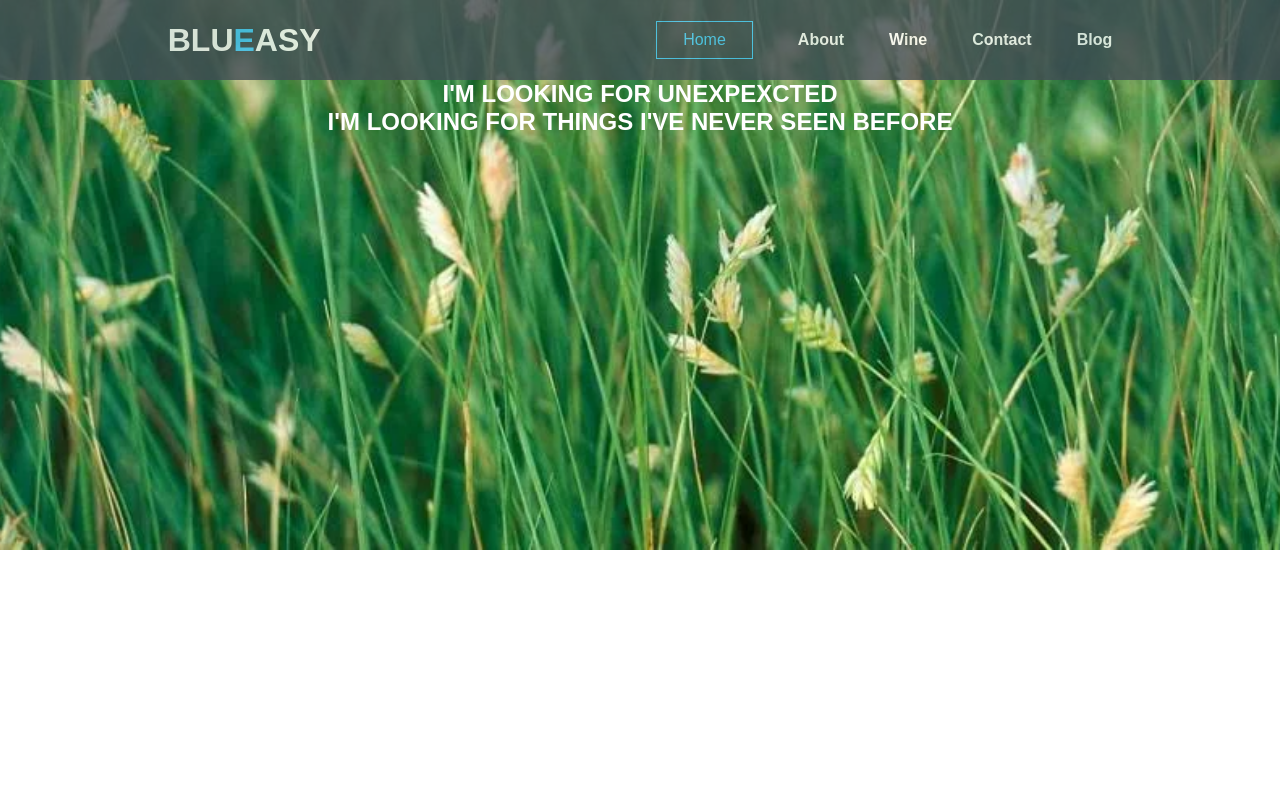
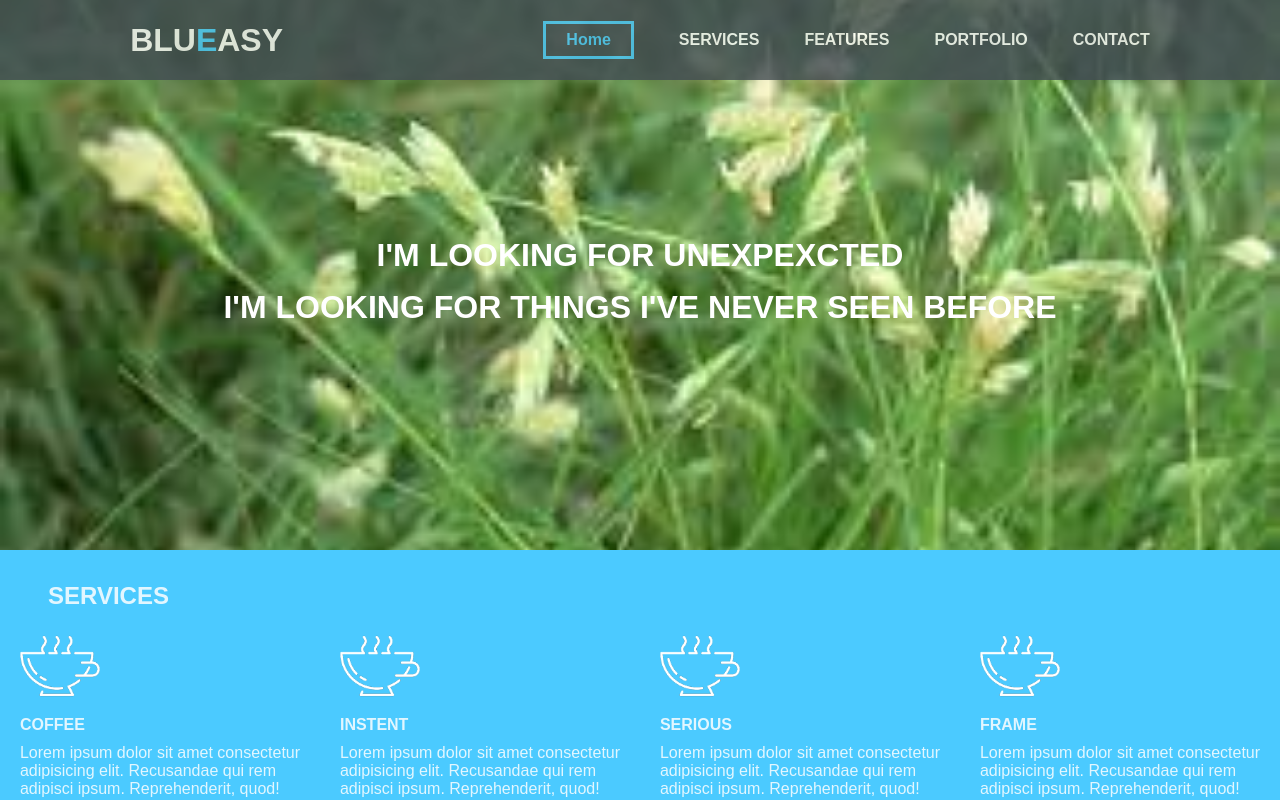
Before and after one commit to adnan-the-dev/Template-2, a plain HTML site: page index.html in a window 1280 px wide. Drawn offline with Linux system fonts and the light colour scheme.

Commit message:
some change

```diff
--- a/index.html
+++ b/index.html
@@ -19,10 +19,10 @@
 
             <div class="head-right">
                 <li><button>Home</button></li>
-                <li>About</li>
-                <li>Wine</li>
-                <li>Contact</li>
-                <li>Blog</li>
+                <li>SERVICES</li>
+                <li>FEATURES</li>
+                <li>PORTFOLIO</li>
+                <li>CONTACT</li>
             </div>
         </div>
 
@@ -32,9 +32,38 @@
             <h2>I'M LOOKING FOR THINGS I'VE NEVER SEEN BEFORE</h2>
         </div>
 
+    </div>
 
+    <!-- services-section -->
 
+    <div class="services-section">
+        <div class="service">
+            <h2>SERVICES</h2>
+        </div>
 
+        <div class="boxes">
+           <div class="box">
+            <img src="./assests/download-removebg-preview.png" alt="">
+            <h4>COFFEE</h4>
+            <P>Lorem ipsum dolor sit amet consectetur <br> adipisicing elit. Recusandae qui rem <br> adipisci ipsum. Reprehenderit, quod!</P>
+           </div>
+           <div class="box">
+            <img src="./assests/download-removebg-preview.png" alt="">
+            <h4>INSTENT</h4>
+            <P>Lorem ipsum dolor sit amet consectetur <br> adipisicing elit. Recusandae qui rem <br> adipisci ipsum. Reprehenderit, quod!</P>
+           </div>
+           <div class="box">
+            <img src="./assests/download-removebg-preview.png" alt="">
+            <h4>SERIOUS</h4>
+            <P>Lorem ipsum dolor sit amet consectetur <br> adipisicing elit. Recusandae qui rem <br> adipisci ipsum. Reprehenderit, quod!</P>
+           </div>
+           <div class="box">
+            <img src="./assests/download-removebg-preview.png" alt="">
+            <h4>FRAME</h4>
+            <P>Lorem ipsum dolor sit amet consectetur <br> adipisicing elit. Recusandae qui rem <br> adipisci ipsum. Reprehenderit, quod!</P>
+           </div>
+
+        </div>
     </div>
 
 </body>
--- a/style.css
+++ b/style.css
@@ -11,7 +11,7 @@ body {
 .header {
     height: 80px;
     width: 100%;
-    background: #424c55;
+    background: #414b53;
     opacity: 0.8;
     color: #fff;
     display: flex;
@@ -33,16 +33,18 @@ body {
 }
 
 .head-right li button {
-    border: 1px solid #4bcaff;
+    border: 3px solid #4bcaff;
     background-color: #424c55;
     color: #4bcaff;
-    padding: 9px 26px;
+    padding: 7px 20px;
     font-size: 16px;
+    font-weight: bolder;
 }
 
 /* image section */
 .img-section {
-    background-image: url("./assests/Buffalo_Grass_2-20-14.webp");
+    position: relative;
+    background-image: url("./assests/images.jpeg");
     height: 550px;
     background-position: center;
     background-repeat: no-repeat;
@@ -58,15 +60,48 @@ body {
 .img-section .contant{
     display: flex;
     flex-direction: column;
+    gap: 15px;
 
 }
 .contant{
-
-    margin: calc(center);
+    position: absolute;
+    top: 43%;
 }
 
 .contant h2{
-/* margin: 30px; */
+    font-size: xx-large;
 }
 
 /* responsiveness media qures */
+.services-section{
+    height: 250px;
+    display: flex;
+    flex-direction: column;
+    gap: 12px;
+    position: relative;
+    background-color: #4bcaff;
+}
+.service h2{
+    position: absolute;
+    color: #e2f6ff;
+    left: 3rem;
+    top: 2rem;
+}
+.boxes{
+    display: flex;
+    align-items: center;
+    justify-content: space-around;
+   margin-top:4rem;
+
+}
+.box{
+    display: flex;
+    flex-direction: column;
+    gap: 10px;
+    color: #e2f6ff;
+    /* margin: 12px; */
+}
+.box img{
+    height: 5rem;
+    width: 5rem;
+}
```
Also changed, not shown: assests/12-124436_dead-grass-png-black-and-white-grass-png.png (deleted), assests/240-2402461_thank-you-for-registering-expect-to-hear-from.png (added), assests/coffee-icon-png-16.jpg (added), assests/digital-camera-sign-white-icon-with-soft-vector-15479145.jpg (added), assests/download-removebg-preview.png (added).
